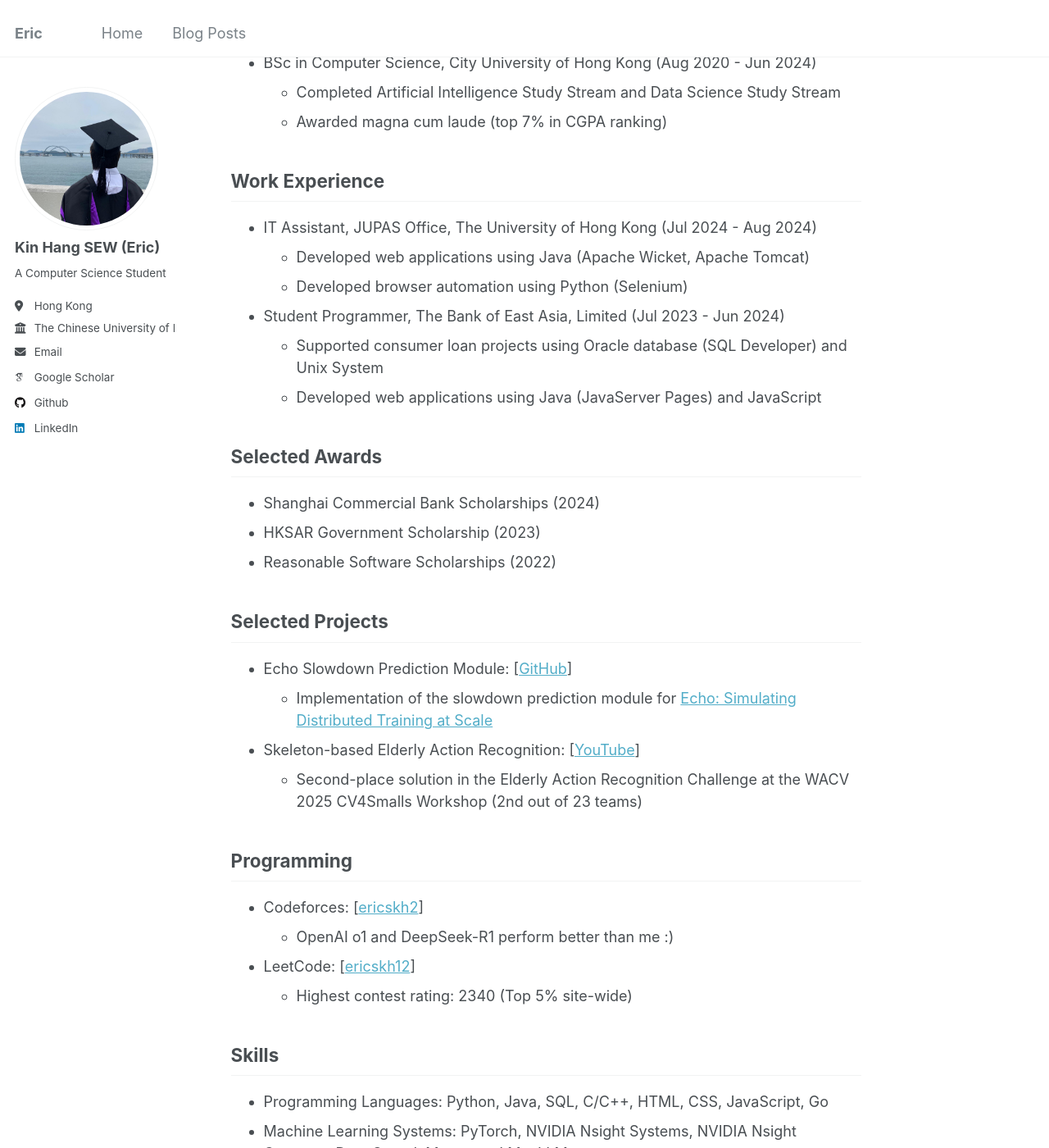
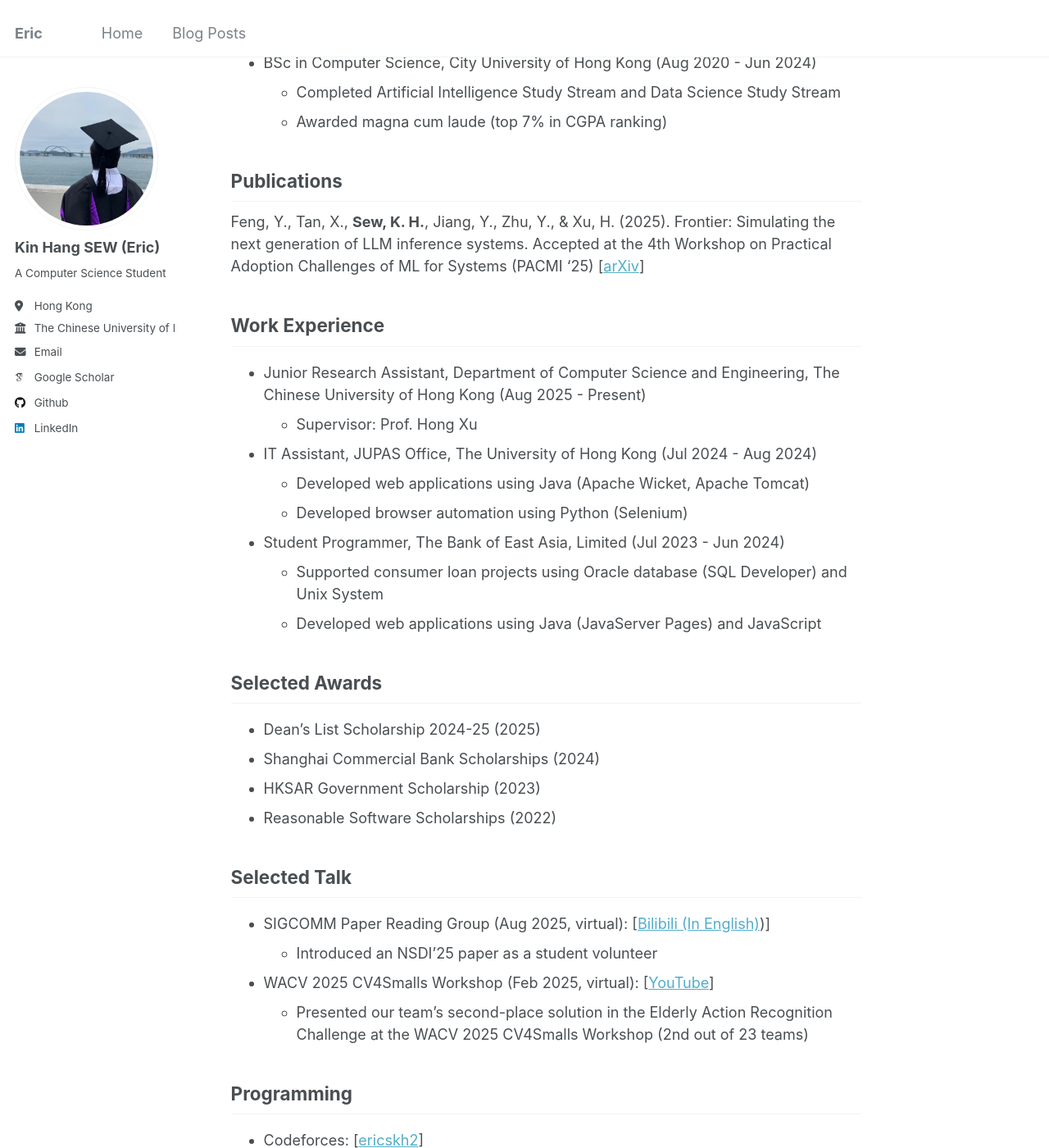
Before and after one commit to ericskh2/ericskh2.github.io, a Jekyll site: the page built from _pages/about.md, in a window 1280 px wide and 1400 px high, scrolled down 364 px. Shown: the whole window at 82% size. Built offline with Jekyll 4.4.1, drawn with Linux system fonts in a browser that asks for light colours; some web fonts are replaced; some of the changed text lies outside the part shown.

Commit message:
Update about.md

```diff
--- a/_pages/about.md
+++ b/_pages/about.md
@@ -13,14 +13,22 @@ Hello, I am Eric (Chinese name: 蕭健恒).
 
 Education
 ------
-- MSc in Computer Science, The Chinese University of Hong Kong (Aug 2024 - Jul 2025)
+- MSc in Computer Science, The Chinese University of Hong Kong (Sep 2024 - Jul 2025)
   - Awarded Dean's List (CGPA: 3.925/4.000)
 - BSc in Computer Science, City University of Hong Kong (Aug 2020 - Jun 2024)
   - Completed Artificial Intelligence Study Stream and Data Science Study Stream
   - Awarded magna cum laude (top 7% in CGPA ranking)
 
+Publications
+------
+Feng, Y., Tan, X., **Sew, K. H.**, Jiang, Y., Zhu, Y., & Xu, H. (2025). Frontier: Simulating the next generation of
+LLM inference systems. Accepted at the 4th Workshop on Practical Adoption Challenges of ML for Systems (PACMI '25)
+[[arXiv](https://arxiv.org/abs/2508.03148)]
+
 Work Experience
 ------
+- Junior Research Assistant, Department of Computer Science and Engineering, The Chinese University of Hong Kong (Aug 2025 - Present)
+  - Supervisor: Prof. Hong Xu
 - IT Assistant, JUPAS Office, The University of Hong Kong (Jul 2024 - Aug 2024)
   - Developed web applications using Java (Apache Wicket, Apache Tomcat)
   - Developed browser automation using Python (Selenium)
@@ -30,16 +38,17 @@ Work Experience
 
 Selected Awards
 ------
+- Dean's List Scholarship 2024-25 (2025)
 - Shanghai Commercial Bank Scholarships (2024)
 - HKSAR Government Scholarship (2023)
 - Reasonable Software Scholarships (2022)
 
-Selected Projects
+Selected Talk
 ------
-- Echo Slowdown Prediction Module: [[GitHub](https://github.com/ericskh2/echo_slowdown)]
-  - Implementation of the slowdown prediction module for [Echo: Simulating Distributed Training at Scale](https://arxiv.org/abs/2412.12487)
-- Skeleton-based Elderly Action Recognition: [[YouTube](https://youtu.be/TXax_utx5E4)]
-  - Second-place solution in the Elderly Action Recognition Challenge at the WACV 2025 CV4Smalls Workshop (2nd out of 23 teams)
+- SIGCOMM Paper Reading Group (Aug 2025, virtual): [[Bilibili (In English)](https://www.bilibili.com/video/BV1BaaWzhECP/?share_source=copy_web))]
+  - Introduced an NSDI’25 paper as a student volunteer
+- WACV 2025 CV4Smalls Workshop (Feb 2025, virtual): [[YouTube](https://youtu.be/TXax_utx5E4)]
+  - Presented our team's second-place solution in the Elderly Action Recognition Challenge at the WACV 2025 CV4Smalls Workshop (2nd out of 23 teams)
 
 Programming
 ------
```
